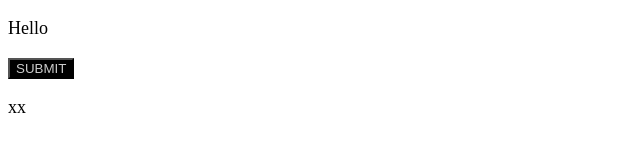
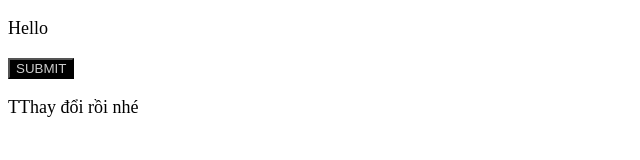
Before and after one commit to anhduc68/git-tutorial, a plain HTML site: page index.html in a window 1280 px wide. Shown: the whole page, without its empty margins (0-640 px from the left). Drawn offline with Linux system fonts and the light colour scheme.

Commit message:
update-from-remote-repo

```diff
--- a/index.html
+++ b/index.html
@@ -12,6 +12,6 @@
 <body>
     <p>Hello</p>
     <button type="">SUBMIT</button>
-    <p>xx</p>
+    <p>TThay đổi rồi nhé</p>
 </body>
 </html>
```
